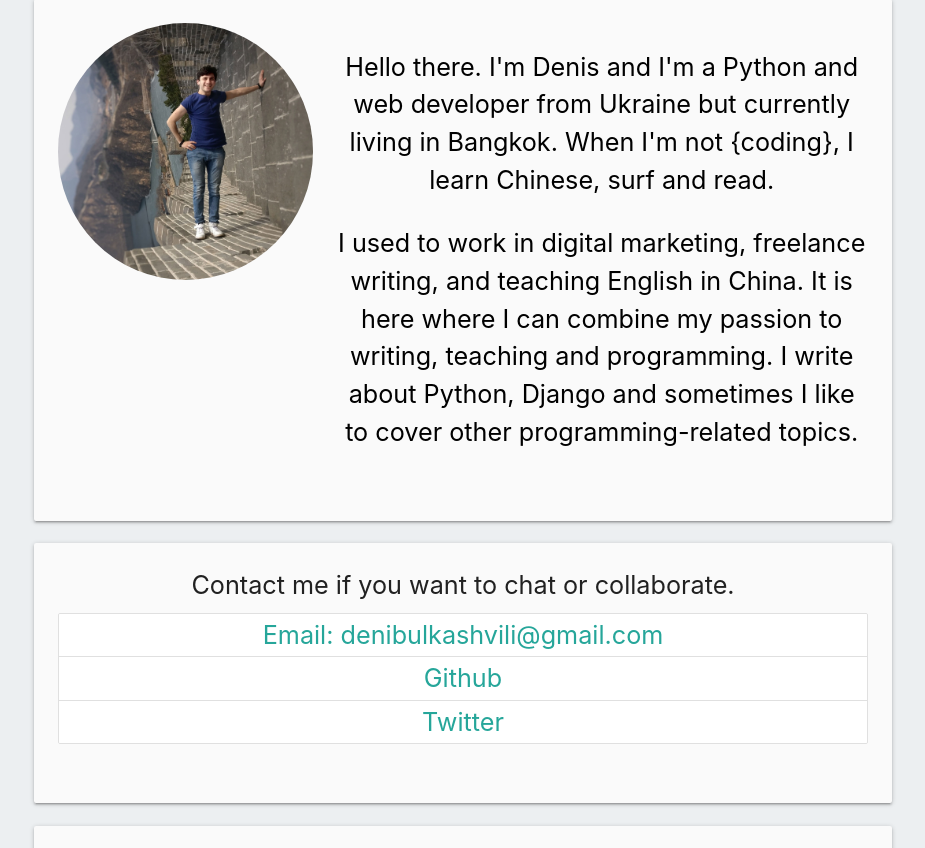
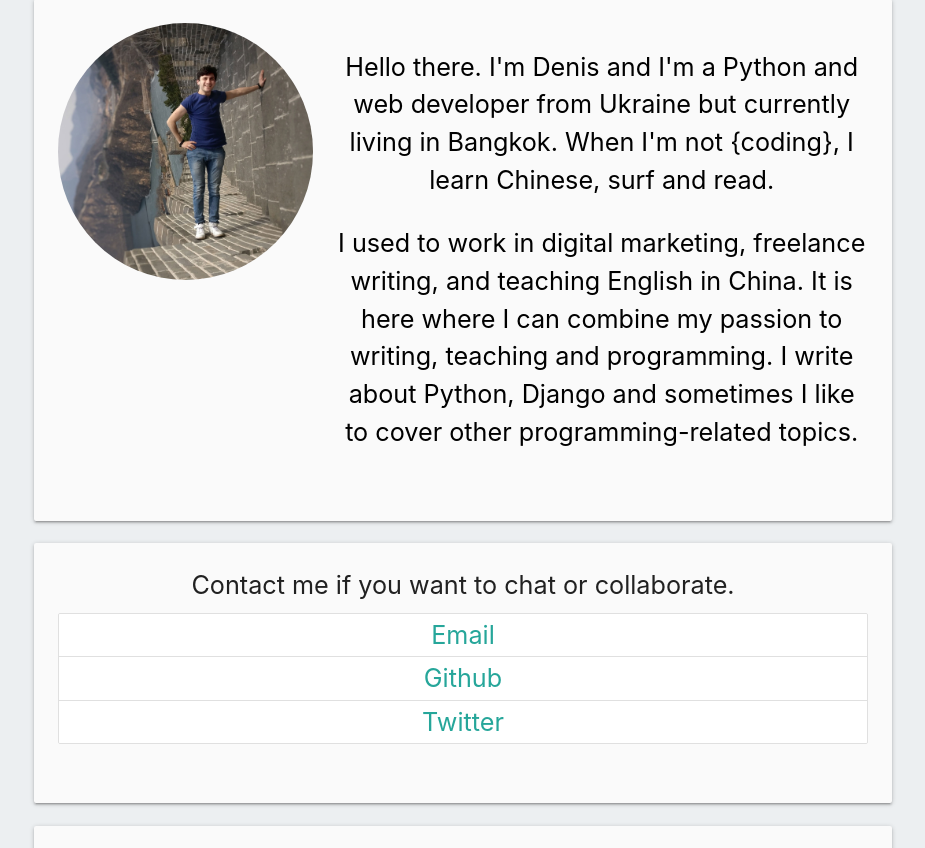
Before and after one commit to denibulkashvili/django-blog, a Django app: page /about/ in a window 1280 px wide. Shown: the part 167-1015 px from the top of the page, without its empty margins (177-1102 px from the left). Run offline with Django 3.2, Linux system fonts and the light colour scheme; some libraries are stand-ins or nearby versions.

Commit message:
Edit email

```diff
--- a/blog/templates/blog/about.html
+++ b/blog/templates/blog/about.html
@@ -34,7 +34,7 @@
                     <div class="col flow-text s12">
                         <span class="center-align">Contact me if you want to chat or collaborate.</span>
                         <div class="collection">
-                            <a href="mailto:denibulkashvili@gmail.com" class="collection-item">Email: denibulkashvili@gmail.com</a>
+                            <a href="mailto:denibulkashvili@gmail.com" class="collection-item">Email</a>
                             <a href="https://github.com/denibulkashvili" class="collection-item">Github</a>
                             <a href="https://twitter.com/denibulkashvili" class="collection-item">Twitter</a>
                         </div>
```
